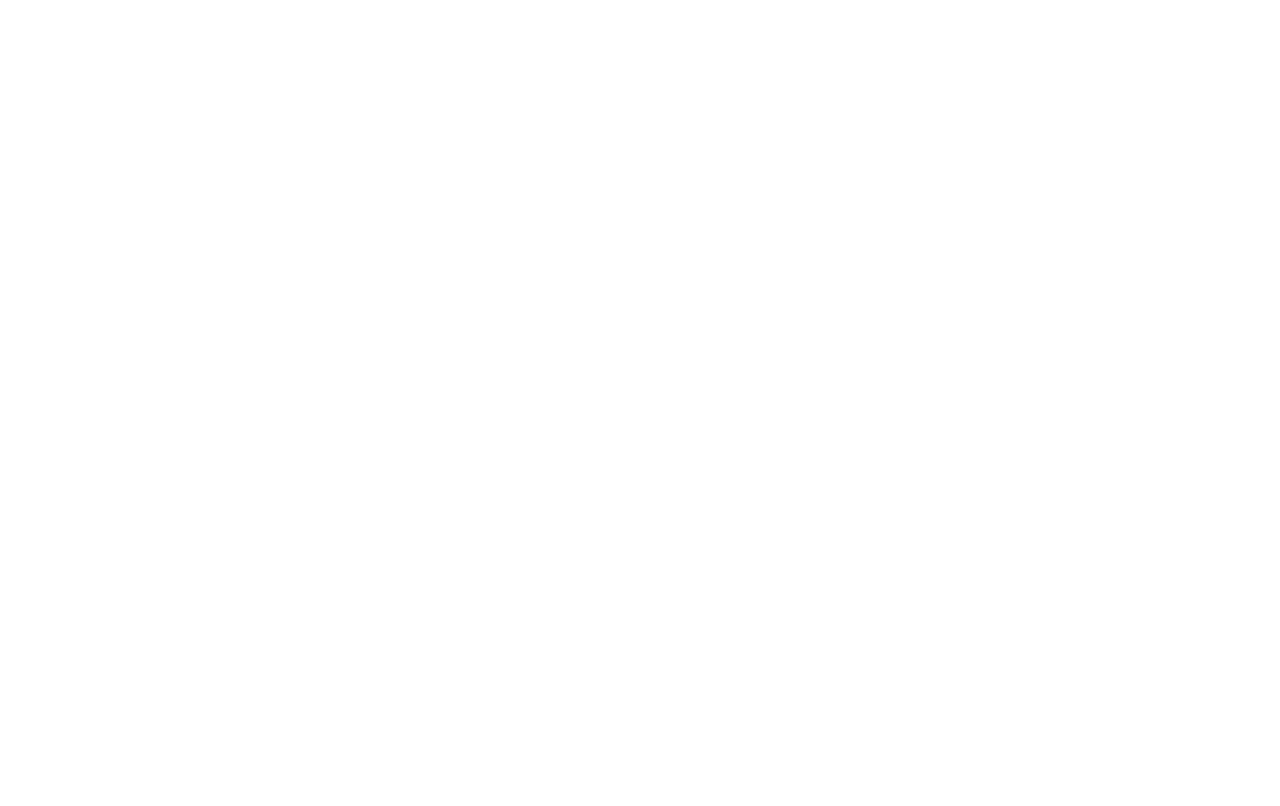
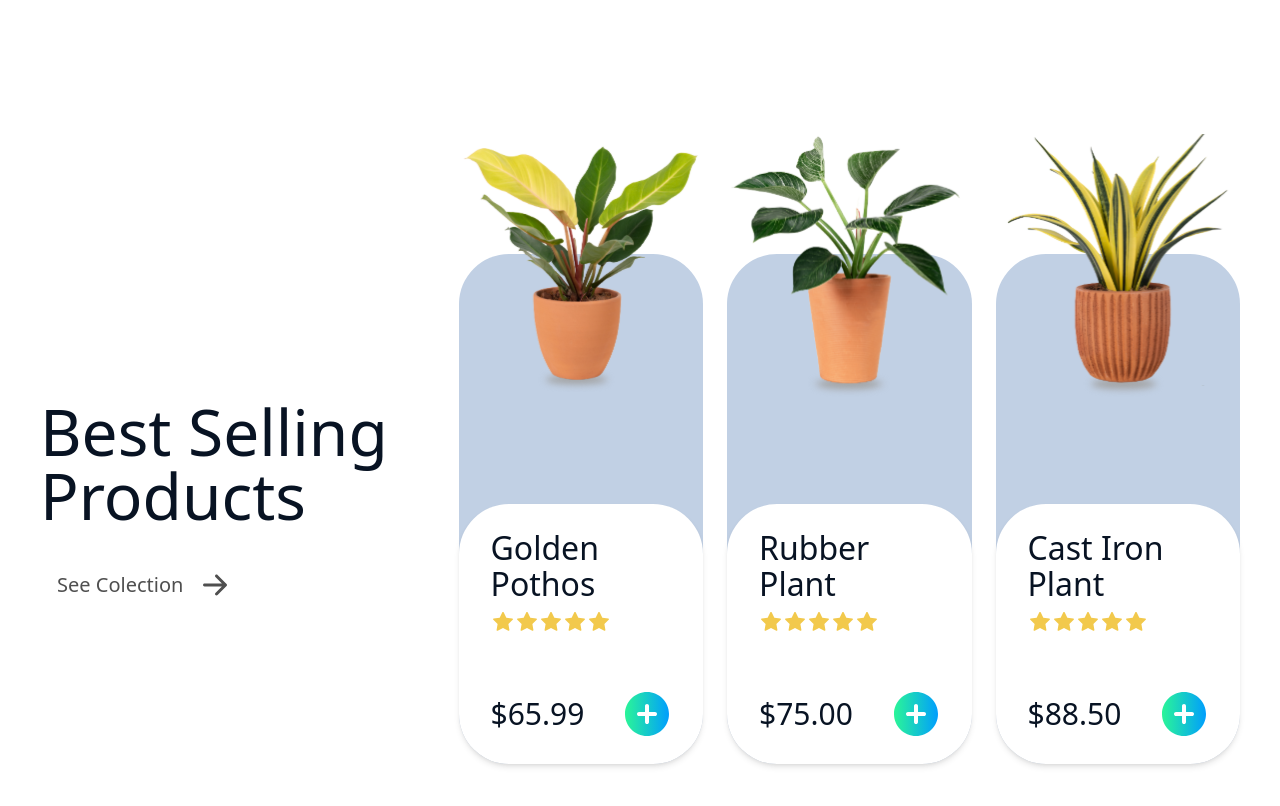
Before and after one commit to rakibhossen11/interior-design, a React (Vite) app: page / in a window 1280 px wide. Shown: the part 260-1066 px from the top of the page. Before the commit the page ends 800 px from the top, so only its background shows below. Built offline with nearby package versions, Linux system fonts and the light colour scheme.

Commit message:
best selling product

```diff
--- a/src/App.jsx
+++ b/src/App.jsx
@@ -4,6 +4,7 @@
 import './App.css'
 import Hero from './pages/Hero'
 import Services from './pages/Services'
+import Products from './pages/Products'
 
 function App() {
 
@@ -11,6 +12,7 @@
     <>
       <Hero />
       <Services />
+      <Products />
     </>
   )
 }
--- /dev/null
+++ b/src/pages/Products.jsx
@@ -0,0 +1,61 @@
+import React from "react";
+import { products, productsTitle, productsBtnText } from "../data";
+import FadeIn from "../components/FadeIn";
+import strarsIcons from "../assets/stars-icon.svg";
+import plusIcon from "../assets/plus-icon.svg";
+import arrowIcon from "../assets/arrow-icon.svg";
+
+const Products = () => {
+  return (
+    <div
+      id="products"
+      className="flex flex-col 2xl:flex-row gap-[128px] 2xl:gap-2 2xl:justify-between mt-[160px] 2xl:mt-[270px] mb-[160px] max-w-[1490px]
+        mx-auto px-10 w-full"
+    >
+        <FadeIn delay={0.2} direction='right'>
+            <div className="flex flex-col">
+                <h1 className="text-center 2xl:text-start text-fontBlack text-5xl lg:text-[64px] font-medium mb-6">{productsTitle}</h1>
+                <button className="flex items-center gap-2 bg-transparent text-fontBlack border-transparent font-bold py-2
+              px-4 rounded-lg w-fit border hover:border-black outline-none focus:outline-none ease-linear transition-all duration-350 mx-auto
+              2xl:mx-0 mb-10 2xl:mb-0">
+                    <h5 className="text-lg lg:text-xl text-[#4F4F4F] font-medium">{productsBtnText}</h5>
+                    <img src={arrowIcon} alt="" />
+                </button>
+            </div>
+        </FadeIn>
+      <div className="w-full flex flex-col md:flex-row gap-[160px] md:gap-6">
+        {products.map((product, i) => (
+          <FadeIn key={i} delay={(i + 1) * 0.2} direction="left" fullWidth>
+            <div className="h-[510px] relative flex-1 bg-[#C1D0E4] rounded-[50px] max-w-[500px]">
+              <img
+                src={product.img}
+                alt=""
+                className="absolute -top-[120px] left-1/2 -translate-x-1/2"
+              />
+              <div className="absolute bottom-0 w-full bg-white h-[260px] rounded-[50px] shadow-md px-8 py-[26px] flex flex-col justify-between">
+                <div>
+                  <h2 className="mb-2 text-fontBlack text-3xl lg:text-[32px] font-medium">
+                    {product.title}
+                  </h2>
+                  <img src={strarsIcons} alt="" />
+                </div>
+                <div className="flex justify-between items-center">
+                  <h3 className="text-fontBlack text-2xl lg:text-3xl font-medium">
+                    {product.price}
+                  </h3>
+                  <img
+                    src={plusIcon}
+                    alt=""
+                    className="cursor-pointer h-10 xs:h-12 w-10 xs:w-12"
+                  />
+                </div>
+              </div>
+            </div>
+          </FadeIn>
+        ))}
+      </div>
+    </div>
+  );
+};
+
+export default Products;
```
